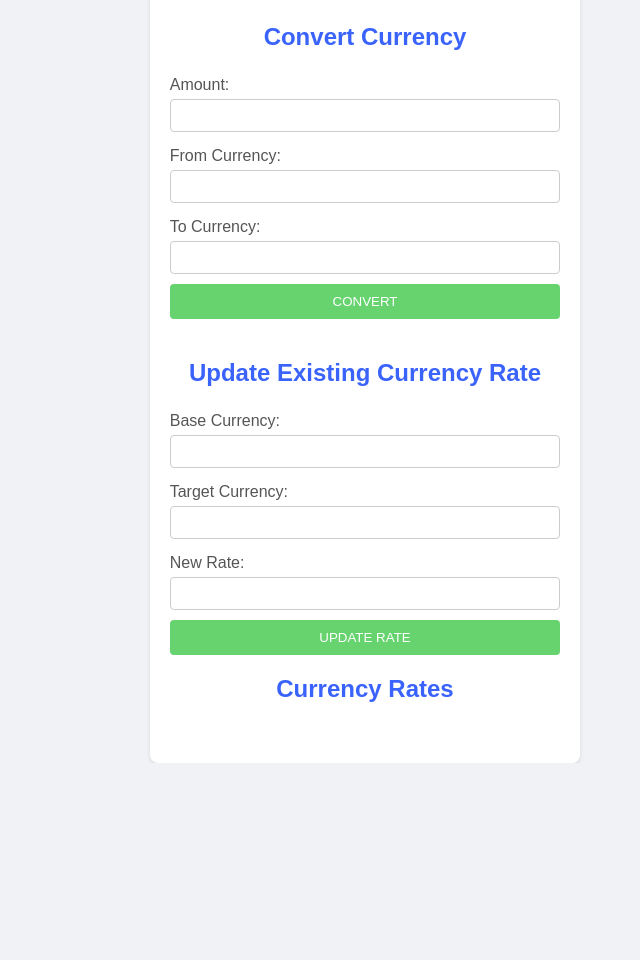
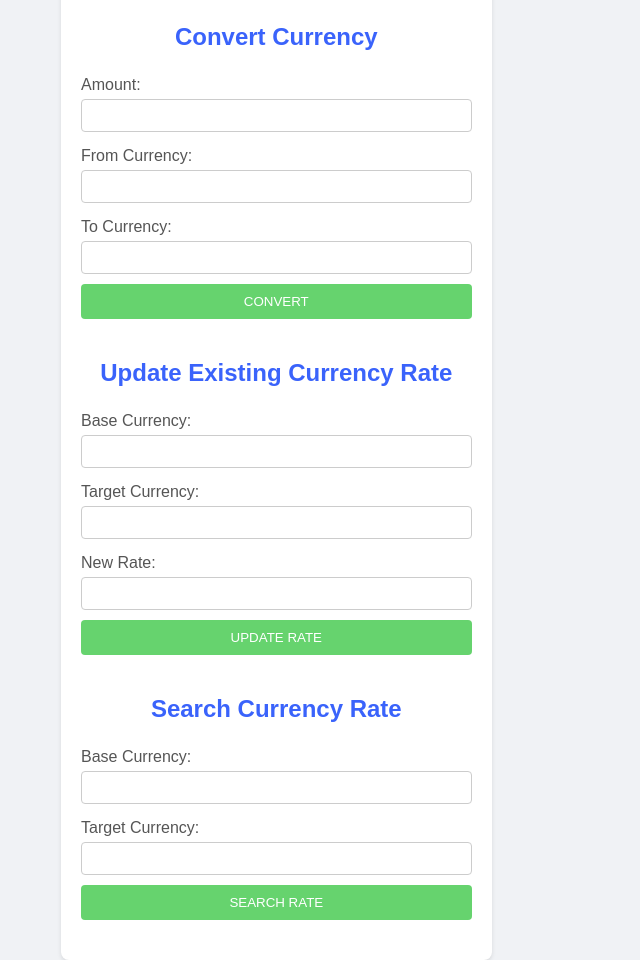
Before and after one commit to abuniatov/currency-converter, a plain HTML site: page index.html in a window 1280 px wide. Shown: the part 431-1391 px from the top of the page, without its empty margins (275-915 px from the left). Before the commit the page ends 1194 px from the top, so only its background shows below. Drawn offline with Linux system fonts and the light colour scheme.

Commit message:
added the code for the form for searching currency rates

```diff
--- a/index.html
+++ b/index.html
@@ -71,6 +71,28 @@
           <button type="submit">Update Rate</button>
         </form>
       </div>
+      <!-- Form for searching currency rates -->
+      <div class="form-container">
+        <form id="searchForm">
+          <h2>Search Currency Rate</h2>
+          <label for="searchBaseCurrency">Base Currency:</label>
+          <input
+            type="text"
+            id="searchBaseCurrency"
+            name="searchBaseCurrency"
+          />
+          <label for="searchTargetCurrency">Target Currency:</label>
+          <input
+            type="text"
+            id="searchTargetCurrency"
+            name="searchTargetCurrency"
+          />
+          <button type="submit">Search Rate</button>
+        </form>
+      </div>
+        <!-- Display search results -->
+        <p id="searchResult"></p>
+      </div>
       <!-- Section to display currency rates -->
       <div class="form-container">
         <h2>Currency Rates</h2>
--- a/js/script.js
+++ b/js/script.js
@@ -211,3 +211,6 @@ document
 document
   .getElementById("updateRateForm")
   .addEventListener("submit", updateRate);
+
+// Initial rendering of the rates grid
+renderRatesGrid();
```
